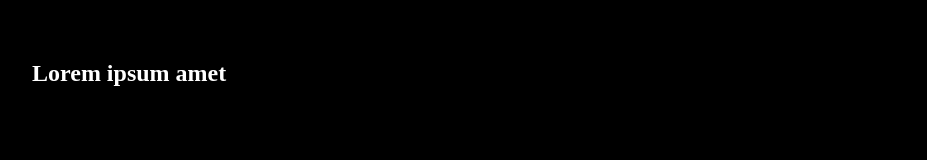
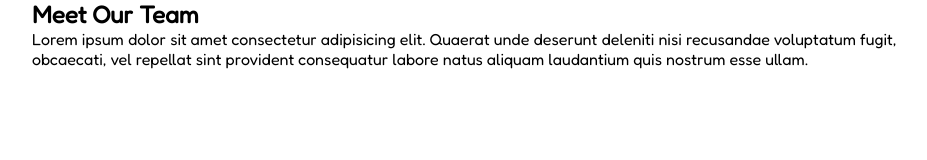
Before and after one commit to Pluz16/html-css-float-cards, a plain HTML site: page index.html in a window 1280 px wide. Shown: the whole page, without its empty margins (158-1085 px from the left). Drawn offline with Linux system fonts and the light colour scheme.

Commit message:
Impostazione font e dimensioni foglio di lavoro.

```diff
--- a/index.html
+++ b/index.html
@@ -6,25 +6,23 @@
     <meta name="viewport" content="width=device-width, initial-scale=1.0">
     <title>Floating Cards</title>
     <link rel="stylesheet" href="style.css">
+    <link rel="preconnect" href="https://fonts.googleapis.com"><link rel="preconnect" href="https://fonts.gstatic.com" crossorigin><link href="https://fonts.googleapis.com/css2?family=Fredoka&family=Fredoka+One&display=swap" rel="stylesheet">
+
 </head>
 <body>
+
     <main>
-        <section>
-            <div class="container">
-                <h2>Lorem ipsum amet</h2>
-                    <div class="row clearfix">
-                    <div class="col">
-                    <div class="card">
-                        <img src="" alt="">
-
-                    </div>
-                 </div>
-                </div>
+        <section class="section">
+            <div class="container text-center">
+              <h2 class="title">Meet Our Team</h2>
+              <p>
+                Lorem ipsum dolor sit amet consectetur adipisicing elit. Quaerat unde deserunt deleniti nisi recusandae voluptatum fugit, obcaecati, vel repellat sint provident consequatur labore natus aliquam laudantium quis nostrum esse ullam.
+              </p>
             </div>
-        </section>
-    </main>
 
 
 
+    </main>
+
 </body>
 </html>
--- a/style.css
+++ b/style.css
@@ -1,22 +1,7 @@
 * {
+	margin: 0;
 	padding: 0;
-	margin: 0;
 	box-sizing: border-box;
-}
-
-.clearfix::after {
-	content: '';
-	display: table;
-	clear: both;
-}
-
-body {
-	background-color: black;
-	color: white;
-}
-
-main {
-	padding: 48px 0;
 }
 
 img {
@@ -26,11 +11,14 @@ img {
 .container {
 	max-width: 900px;
 	margin: 0 auto;
-	/* border: 4px solid black; */
-	padding: 12px 0;
 }
 
-.container h1 {
-	color: fuchsia;
-	font-size: 28px;
+body {
+	font-family: 'Fredoka', sans-serif;
 }
+
+.clearfix::after {
+	content: '';
+	display: table;
+	clear: both;
+}
```
